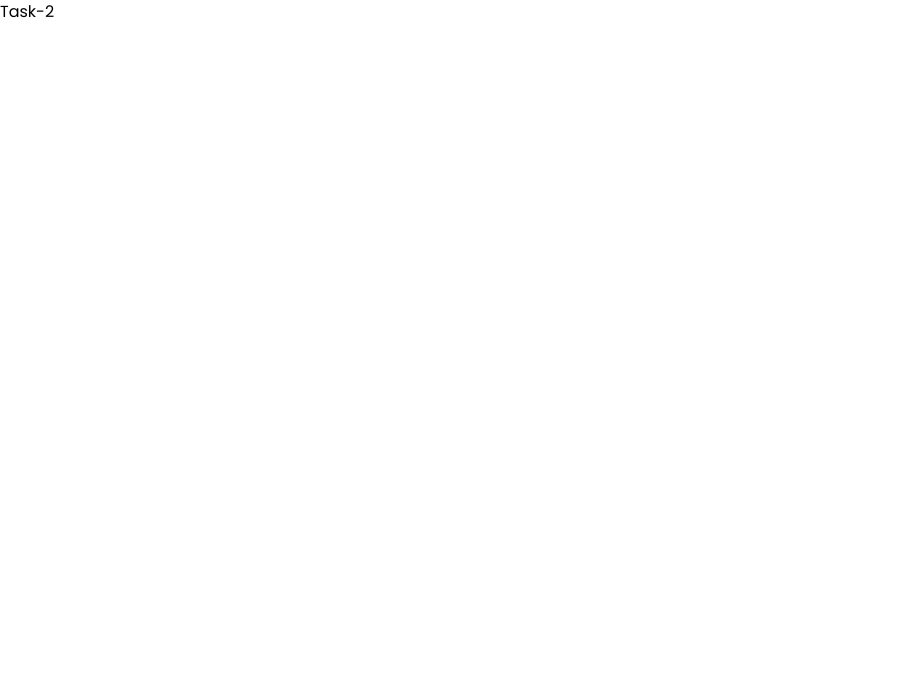
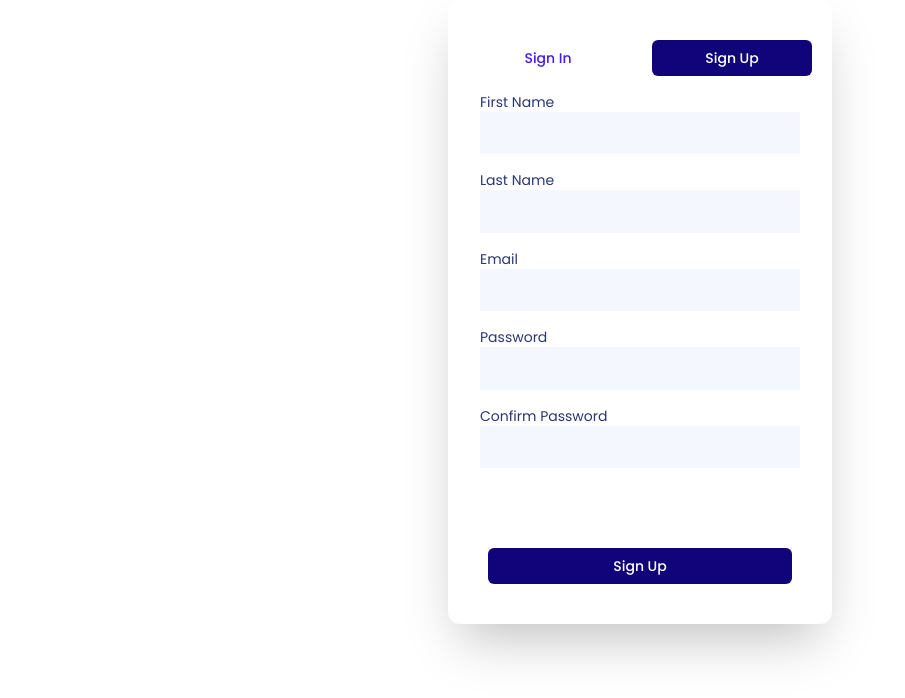
Before and after one commit to ekufta0530/NomadTaxPro-frontend, a Next.js app: page /signup in a window 1280 px wide. Shown: the top 698 px of the page, without its empty margins (0-905 px from the left). Built offline with nearby package versions, Linux system fonts and the light colour scheme.

Commit message:
added inputcard

```diff
--- a/app/(auth)/signup/page.tsx
+++ b/app/(auth)/signup/page.tsx
@@ -3,11 +3,45 @@ import { Icon } from "common/media/icon";
 import { Button } from "common/widgets/basic/button";
 import { Input } from "common/widgets/basic/input";
 import { Text } from "common/widgets/basic/text";
+import { Flex } from "common/widgets/advance/flex";
 
 export default function SignUpPage() {
   return (
-    <div>
-      <div>Task-2</div>
-    </div>
+    <Flex variant="columnCenterCenter">
+      <Flex
+        variant="columnCenterCenter"
+        className=" px-10 py-10 shadow-2xl w-96 bottom-4 rounded-xl"
+      >
+        <Flex variant="rowStartCenter" className="gap-6">
+          <Button
+            variant="standard"
+            text="Sign In"
+            size="sm"
+            className="text-purple-blue  w-40"
+          />
+          <Button
+            variant="solid-dark-blue"
+            text="Sign Up"
+            size="sm"
+            className="text-white w-40"
+          />
+        </Flex>
+        <Input variant="solid-light-grey" label="First Name" className="w-80" />
+        <Input variant="solid-light-grey" label="Last Name" className="w-80" />
+        <Input variant="solid-light-grey" label="Email" className="w-80" />
+        <Input variant="solid-light-grey" label="Password" className="w-80" />
+        <Input
+          variant="solid-light-grey"
+          label=" Confirm Password"
+          className="w-80"
+        />{" "}
+        <Button
+          variant="solid-dark-blue"
+          text="Sign Up"
+          size="sm"
+          className="text-white w-[100%] mt-16"
+        />
+      </Flex>
+    </Flex>
   );
 }
```
